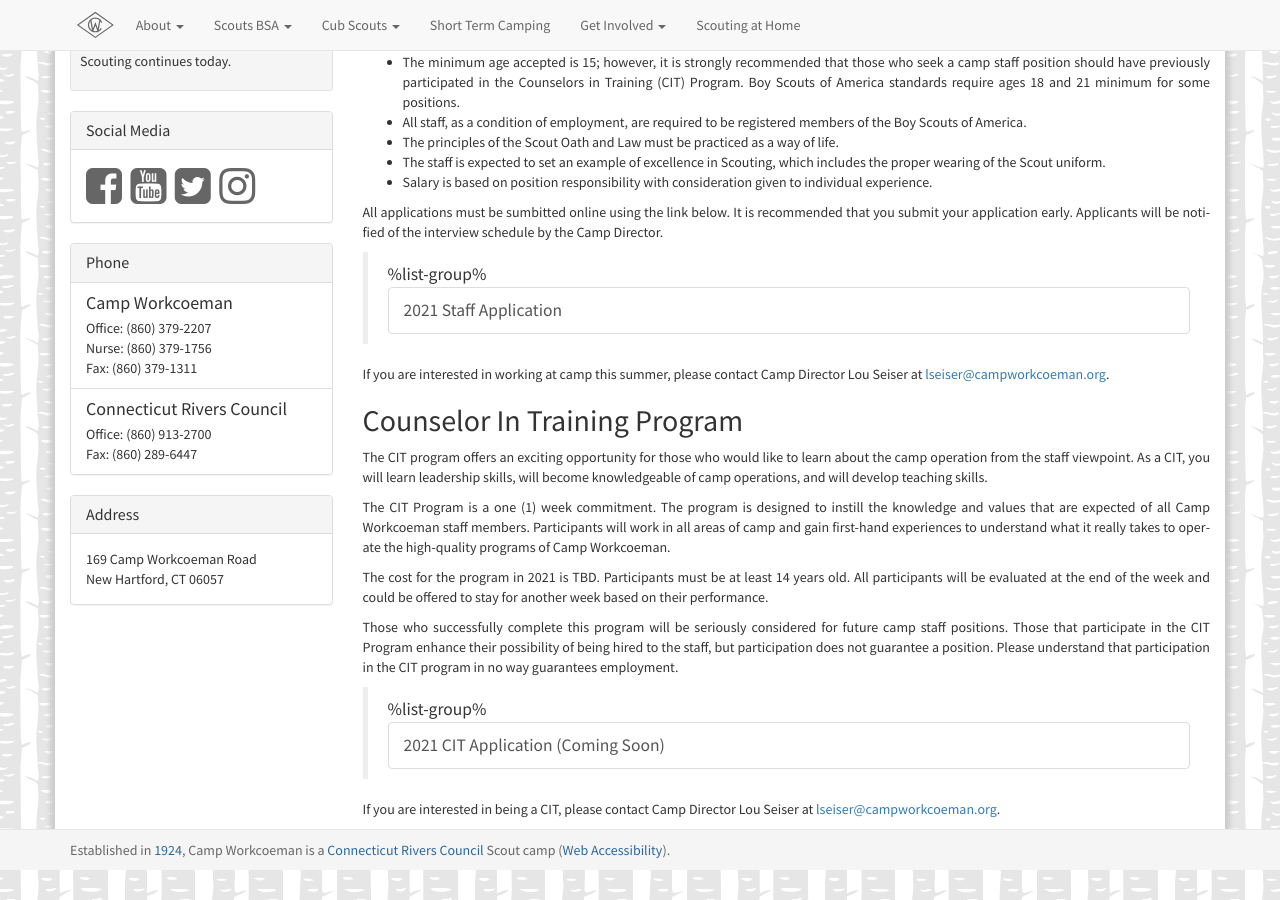
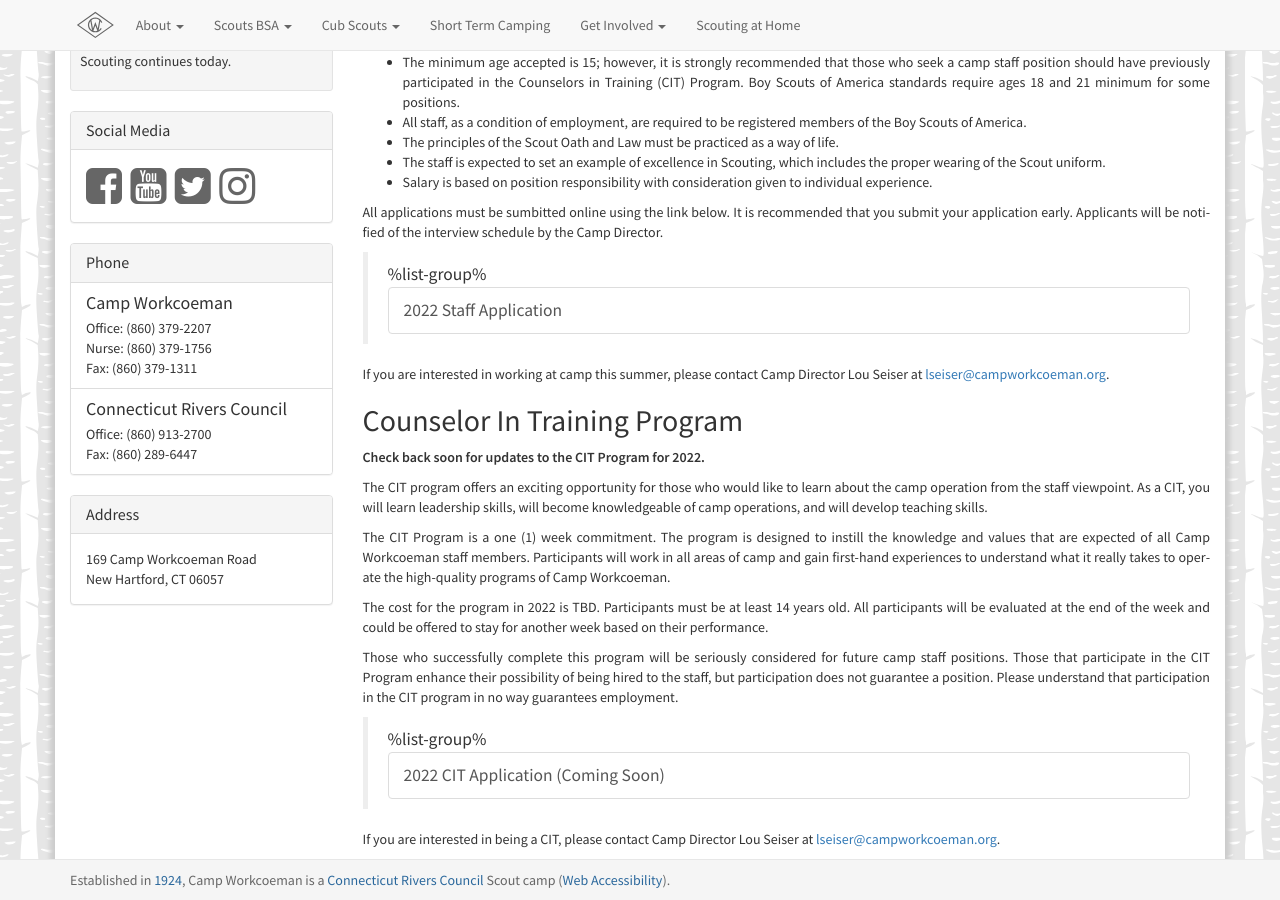
Before and after one commit to campworkcoeman/campworkcoeman.org, a Jekyll site: the page built from get-involved/staff.md, in a window 1280 px wide and 900 px high, scrolled down 615 px. Built offline with Jekyll 4.4.1, drawn with Linux system fonts in a browser that asks for light colours; nearby versions of some CDN libraries; Markdown is read by kramdown in place of the engine named in the settings.

Commit message:
Add 2022 staff application.

```diff
--- a/get-involved/staff.md
+++ b/get-involved/staff.md
@@ -35,12 +35,14 @@
 of the interview schedule by the Camp Director.
 
 > %list-group%
-> <a href="https://forms.gle/kdsvP1drPEmVWCKD8" class="list-group-item">2021 Staff Application</a>
+> <a href="https://docs.google.com/forms/d/1GIjkaRZx2zejUWr5FqvptlpqasE7AiTmrzegBK23X9s/viewform" class="list-group-item">2022 Staff Application</a>
 
 If you are interested in working at camp this summer, please contact Camp
 Director Lou Seiser at [lseiser@campworkcoeman.org](mailto:lseiser@campworkcoeman.org).
 
 ## Counselor In Training Program
+
+**Check back soon for updates to the CIT Program for 2022.**
 
 The CIT program offers an exciting opportunity for those who would like to
 learn about the camp operation from the staff viewpoint. As a CIT, you will
@@ -53,7 +55,7 @@
 experiences to understand what it really takes to operate the high-quality
 programs of Camp Workcoeman.
 
-The cost for the program in 2021 is TBD. Participants must be at least 14 years old.
+The cost for the program in 2022 is TBD. Participants must be at least 14 years old.
 All participants will be evaluated at the end of the week and could be offered
 to stay for another week based on their performance.
 
@@ -64,7 +66,7 @@
 in no way guarantees employment.
 
 > %list-group%
-> <a href="{{ site.url }}/#" class="list-group-item">2021 CIT Application (Coming Soon)</a>
+> <a href="{{ site.url }}/#" class="list-group-item">2022 CIT Application (Coming Soon)</a>
 
 If you are interested in being a CIT, please contact Camp Director Lou Seiser
 at [lseiser@campworkcoeman.org](mailto:lseiser@campworkcoeman.org).
```
Also changed, not shown: about/news/_posts/2022-02-03-2022-staff-application-now-available.md (added, +7 -0 lines).
